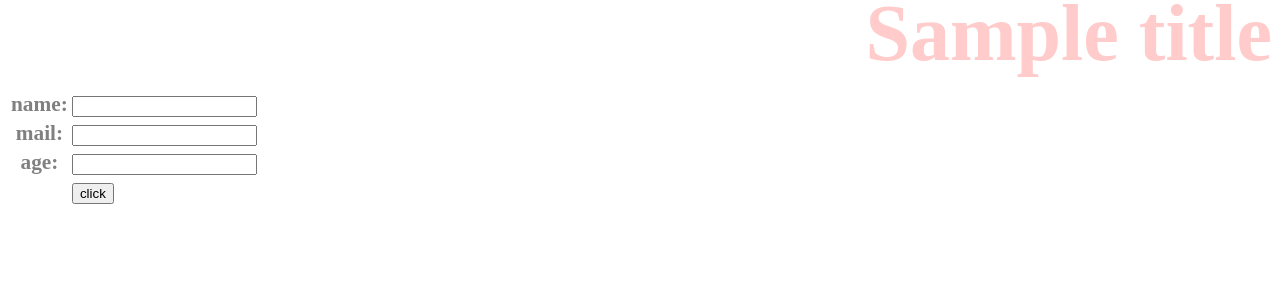
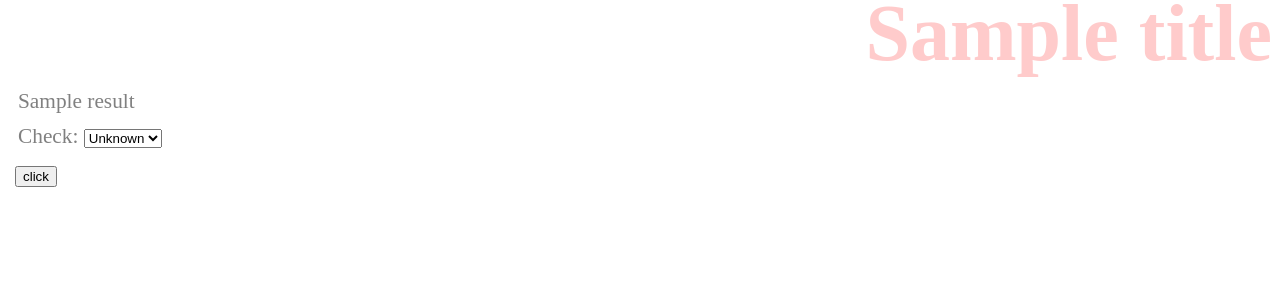
Before and after one commit to rinetranger/pythonapp, a Django app: template djstart/templates/djstart/index.html in a window 1280 px wide. Shown: the top 300 px of the page. Run offline with Django 3.2, Linux system fonts and the light colour scheme; tables that the repository leaves empty hold one stand-in row (values such as "Sample post"); the template is opened without the code that fills it: values that come from a table or form of the project are taken from there, most other values are stand-ins (such as "Sample title", 1, 10 or a date in 2020).

Commit message:
checkbox3choice

```diff
--- a/djstart/forms.py
+++ b/djstart/forms.py
@@ -1,6 +1,4 @@
 from django import forms
 
 class DjstartForm(forms.Form):
-    name=forms.CharField(label='name')
-    mail=forms.CharField(label='mail')
-    age=forms.IntegerField(label='age')
+    check = forms.NullBooleanField(label='Check')
--- a/djstart/templates/djstart/index.html
+++ b/djstart/templates/djstart/index.html
@@ -9,11 +9,11 @@
 </head>
 <body>
     <h1>{{title}}</h1>
-    <p>{{message|safe}}</p>
+    <p>{{result|safe}}</p>
     <table>
     <form action="{% url 'index' %}" method="post">
     {% csrf_token%}
-   {{ form.as_table }}
+   {{ form.as_p }}
     <tr><td></td><td><input type="submit" value="click"></td></tr>
     </form>
     </table>
```
Also changed, not shown: djstart/views.py (+4 -4 lines).
